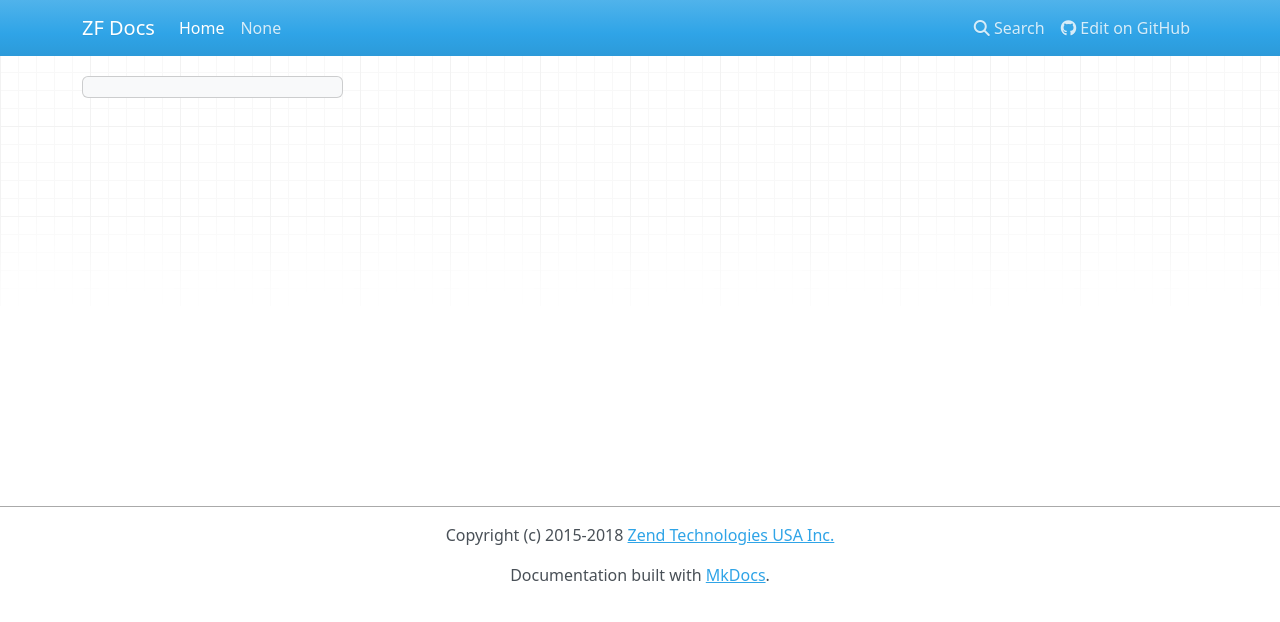
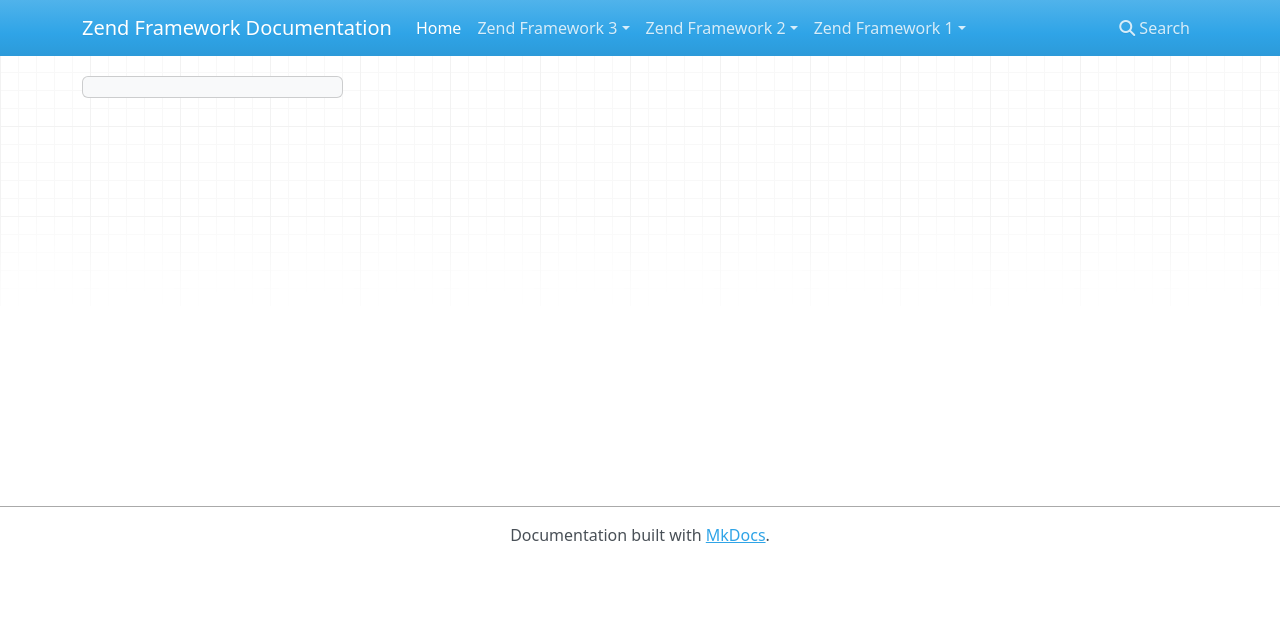
Before and after one commit to zendframework/zendframework.github.io, an MkDocs documentation site: the page built from docs/book/index.md, in a window 1280 px wide. Shown: the top 622 px of the page. Built offline with MkDocs 1.6.1, drawn with Linux system fonts in a browser that asks for light colours; nearby versions of some CDN libraries; old or Windows-style settings are respelled for this version of MkDocs.

Commit message:
Updates configuration for MkDocs
* adds links to ZF1, ZF2 and ZF3
* updates site name and description
* removes old CSS file
* removes unneeded copyright description

```diff
--- a/mkdocs.yml
+++ b/mkdocs.yml
@@ -1,11 +1,17 @@
 docs_dir: docs/book
 site_dir: docs/html
-pages:
-    - index.md
-    - 404.md
-site_name: ZF Docs
-site_description: 'Documentation for the ZF components'
-repo_url: 'https://github.com/zendframework/zendframework.github.io'
-copyright: 'Copyright (c) 2015-2018 <a href="https://www.zend.com/">Zend Technologies USA Inc.</a>'
-extra_css:
-    - css/site.css
+nav:
+  - Home: index.md
+  - 'Zend Framework 3':
+    - 'Getting Started': https://docs.zendframework.com/tutorials/getting-started/overview/
+    - Tutorials: https://docs.zendframework.com/tutorials/
+  - 'Zend Framework 2':
+    - 'Getting Started': https://framework.zend.com/manual/2.4/en/user-guide/overview.html
+    - 'Reference Guide': https://framework.zend.com/manual/2.4/en/index.html
+    - API: https://framework.zend.com/docs/api/zf2
+  - 'Zend Framework 1':
+    - 'Getting Started': https://framework.zend.com/manual/1.12/en/learning.quickstart.html
+    - 'Reference Guide': https://framework.zend.com/manual/1.12/en/manual.html
+    - API: https://framework.zend.com/docs/api/zf1
+site_name: 'Zend Framework Documentation'
+site_description: 'Documentation for the MVC Framework, Expressive, and all Components'
```
